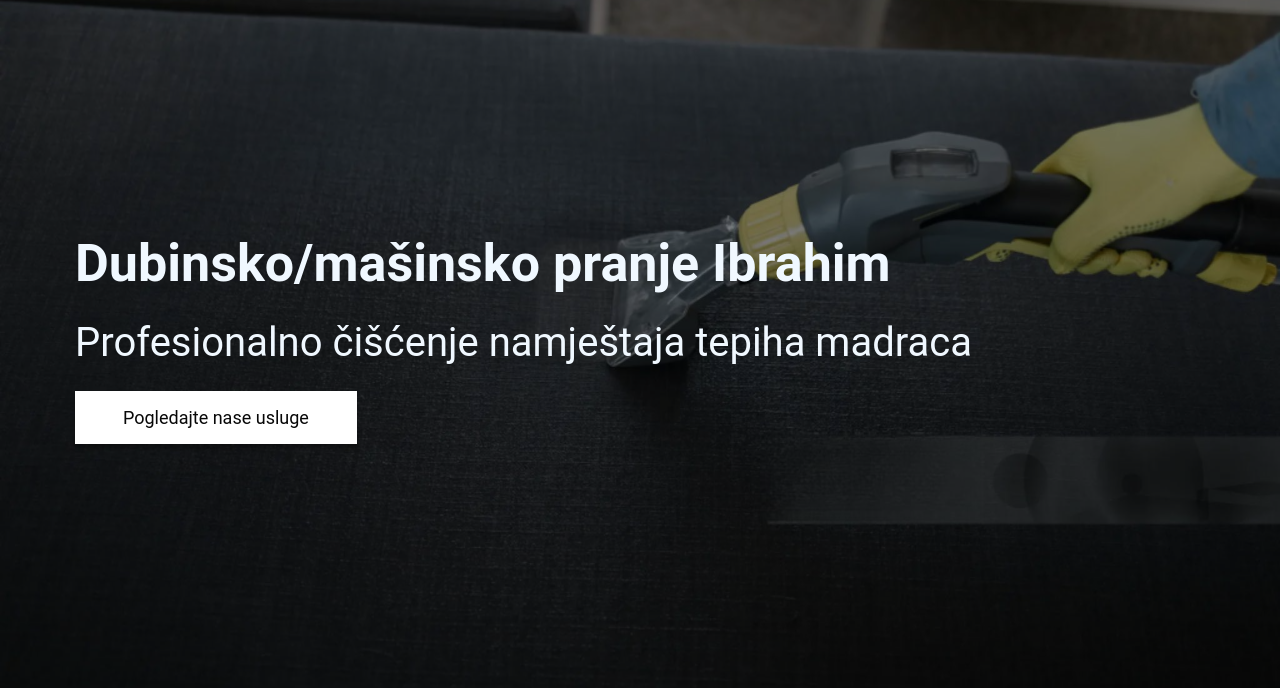
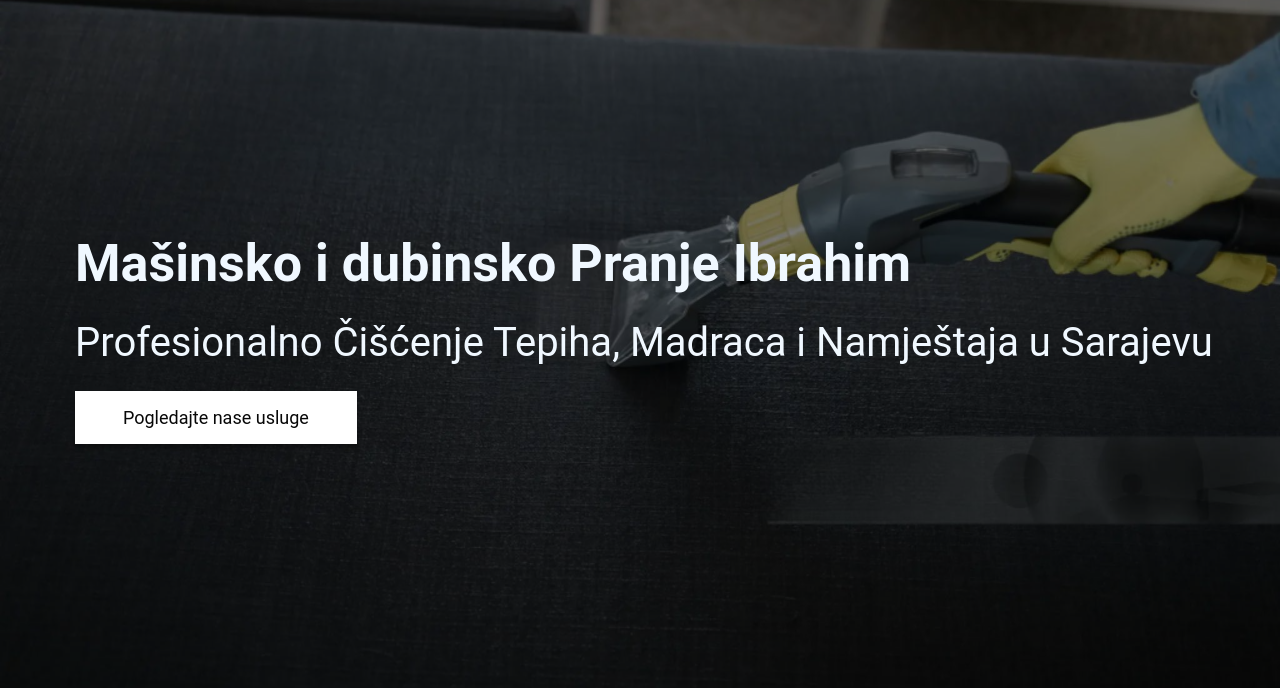
Before and after one commit to AdnanPobrklic/masinsko-i-dubinsko-pranje-ibrahim.ba, a plain HTML site: page index.html in a window 1280 px wide. Shown: the part 112-800 px from the top of the page. Drawn offline with Linux system fonts and the light colour scheme.

Commit message:
Update index.html

```diff
--- a/index.html
+++ b/index.html
@@ -4,15 +4,15 @@
         <meta charset="UTF-8" />
         <meta name="viewport" content="width=device-width, initial-scale=1.0" />
         <meta property="og:image" content="img/flyer-banner.png" />
-        <title>Dubinsko i mašinsko pranje Ibrahim Sarajevo</title>
+        <title>Mašinsko i dubinsko pranje Ibrahim Sarajevo</title>
         <meta name="google-site-verification" content="uS1wzk_HLRw4_0VvhRm0Y8Jk9P7kdYFWnVLS74oB8HI" />
         <meta
             name="description"
-            content="Dubinsko pranje Ibrahim nudi profesionalno čišćenje namještaja, tepiha i madraca u Sarajevu. Iskoristite naše usluge po pristupačnim cijenama."
+            content="Mašinsko i dubinsko pranje Ibrahim u Sarajevu"
         />
         <meta
             name="keywords"
-            content="dubinsko pranje ibrahim, čišćenje namještaja, čišćenje tepiha, Sarajevo, ibrahim, KARCHER tehnologija"
+            content="Mašinsko i dubinsko pranje Ibrahim, čišćenje namještaja, čišćenje tepiha, Sarajevo"
         />
         <link rel="stylesheet" href="style.css" />
         <link rel="shortcut icon" href="favicon.png" type="image/x-icon" />
@@ -49,8 +49,8 @@
             </div>
         </header>
         <section id="pocetna" class="pocetna-section">
-            <h1>Dubinsko/mašinsko pranje Ibrahim</h1>
-            <h2>Profesionalno čišćenje namještaja tepiha madraca</h2>
+            <h1>Mašinsko i dubinsko Pranje Ibrahim</h1>
+            <h2>Profesionalno Čišćenje Tepiha, Madraca i Namještaja u Sarajevu</h2>
             <a href="#o-nama">Pogledajte nase usluge</a>
         </section>
         <section id="o-nama" class="o-nama-section">
@@ -68,7 +68,7 @@
             </div>
             <img
                 src="img/karcher.png"
-                alt="karcher masina za dubinsko pranje"
+                alt="mašinsko i dubinsko pranje ibrahim"
             />
         </section>
         <section class="usluge-section" id="cjenovnik">
```
